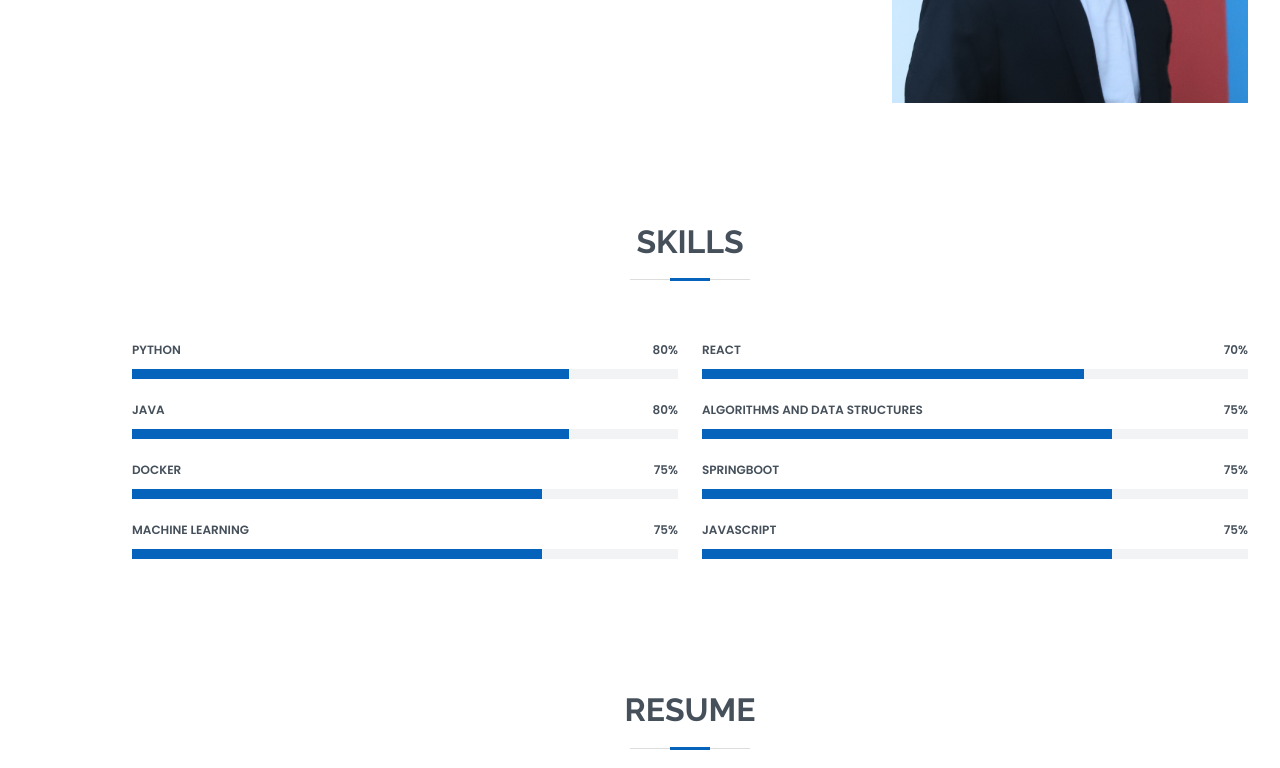
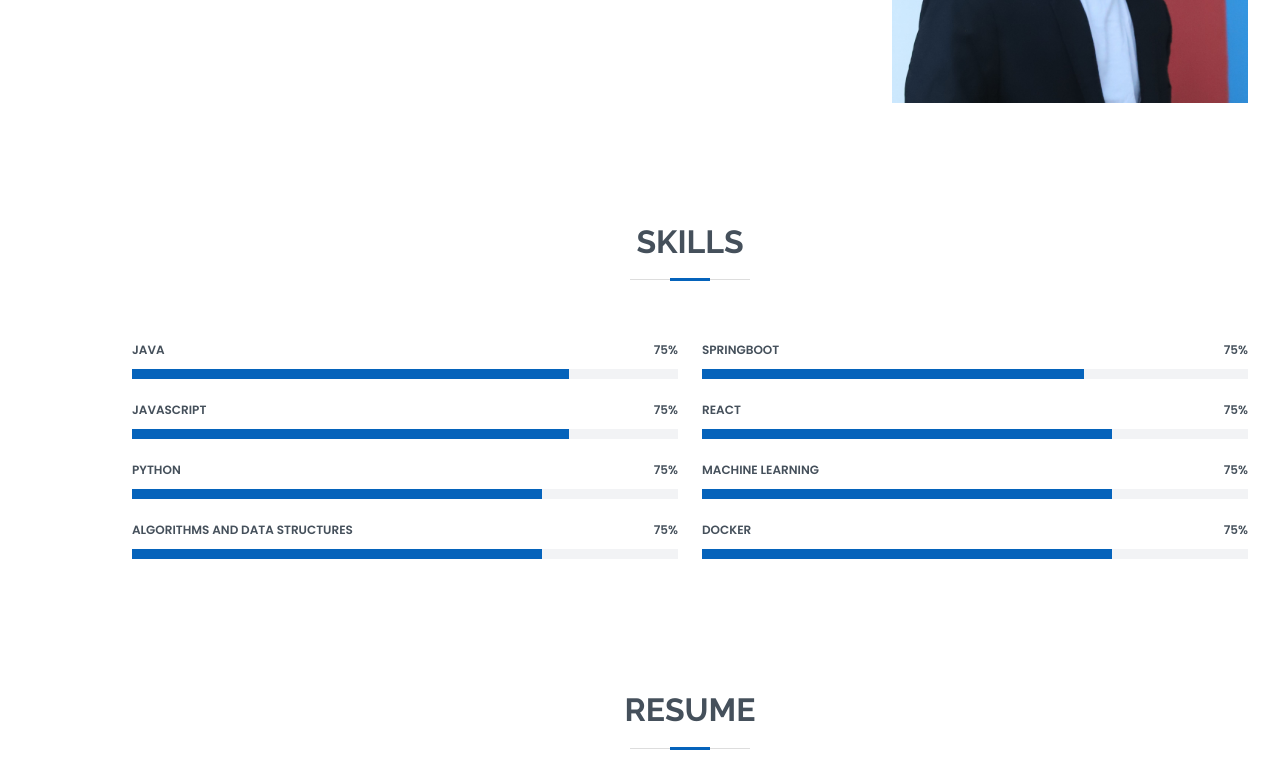
Before and after one commit to raunak222/raunak222.github.io, a plain HTML site: page index.html in a window 1280 px wide. Shown: the part 1243-2011 px from the top of the page. Drawn offline with nearby package versions, Linux system fonts and the light colour scheme.

Commit message:
Updating sequence of skills

```diff
--- a/index.html
+++ b/index.html
@@ -61,7 +61,7 @@
   <section id="hero" class="d-flex flex-column justify-content-center">
     <div class="container" data-aos="zoom-in" data-aos-delay="100">
       <h1>Raunak Sarada</h1>
-      <p>I'm a <span class="typed" data-typed-items="Developer, Machine Learning Enthusiast"></span></p>
+      <p>I'm a <span class="typed" data-typed-items="Software Developer, Machine Learning Enthusiast"></span></p>
       <div class="social-links">
         <!-- <a href="#" class="facebook"><i class="bx bxl-facebook"></i></a> -->
         <!-- <a href="#" class="google-plus"><i class="bx bxl-skype"></i></a> -->
@@ -196,21 +196,46 @@
           <div class="col-lg-6">
 
             <div class="progress">
-              <span class="skill">Python <i class="val">80%</i></span>
+              <span class="skill">Java <i class="val">75%</i></span>
               <div class="progress-bar-wrap">
                 <div class="progress-bar" role="progressbar" aria-valuenow="80" aria-valuemin="0" aria-valuemax="100"></div>
               </div>
             </div>
 
             <div class="progress">
-              <span class="skill">Java <i class="val">80%</i></span>
+              <span class="skill">Javascript <i class="val">75%</i></span>
               <div class="progress-bar-wrap">
                 <div class="progress-bar" role="progressbar" aria-valuenow="80" aria-valuemin="0" aria-valuemax="100"></div>
               </div>
             </div>
 
             <div class="progress">
-              <span class="skill">docker <i class="val">75%</i></span>
+              <span class="skill">Python <i class="val">75%</i></span>
+              <div class="progress-bar-wrap">
+                <div class="progress-bar" role="progressbar" aria-valuenow="75" aria-valuemin="0" aria-valuemax="100"></div>
+              </div>
+            </div>
+
+            <div class="progress">
+              <span class="skill">Algorithms and Data Structures<i class="val">75%</i></span>
+              <div class="progress-bar-wrap">
+                <div class="progress-bar" role="progressbar" aria-valuenow="75" aria-valuemin="0" aria-valuemax="100"></div>
+              </div>
+            </div>
+
+          </div>
+
+          <div class="col-lg-6">
+
+            <div class="progress">
+              <span class="skill">Springboot<i class="val">75%</i></span>
+              <div class="progress-bar-wrap">
+                <div class="progress-bar" role="progressbar" aria-valuenow="70" aria-valuemin="0" aria-valuemax="100"></div>
+              </div>
+            </div>
+
+            <div class="progress">
+              <span class="skill">React<i class="val">75%</i></span>
               <div class="progress-bar-wrap">
                 <div class="progress-bar" role="progressbar" aria-valuenow="75" aria-valuemin="0" aria-valuemax="100"></div>
               </div>
@@ -223,33 +248,8 @@
               </div>
             </div>
 
-          </div>
-
-          <div class="col-lg-6">
-
             <div class="progress">
-              <span class="skill">React<i class="val">70%</i></span>
-              <div class="progress-bar-wrap">
-                <div class="progress-bar" role="progressbar" aria-valuenow="70" aria-valuemin="0" aria-valuemax="100"></div>
-              </div>
-            </div>
-
-            <div class="progress">
-              <span class="skill">Algorithms and Data Structures<i class="val">75%</i></span>
-              <div class="progress-bar-wrap">
-                <div class="progress-bar" role="progressbar" aria-valuenow="75" aria-valuemin="0" aria-valuemax="100"></div>
-              </div>
-            </div>
-
-            <div class="progress">
-              <span class="skill">Springboot<i class="val">75%</i></span>
-              <div class="progress-bar-wrap">
-                <div class="progress-bar" role="progressbar" aria-valuenow="75" aria-valuemin="0" aria-valuemax="100"></div>
-              </div>
-            </div>
-
-            <div class="progress">
-              <span class="skill">Javascript<i class="val">75%</i></span>
+              <span class="skill">Docker<i class="val">75%</i></span>
               <div class="progress-bar-wrap">
                 <div class="progress-bar" role="progressbar" aria-valuenow="75" aria-valuemin="0" aria-valuemax="100"></div>
               </div>
```
